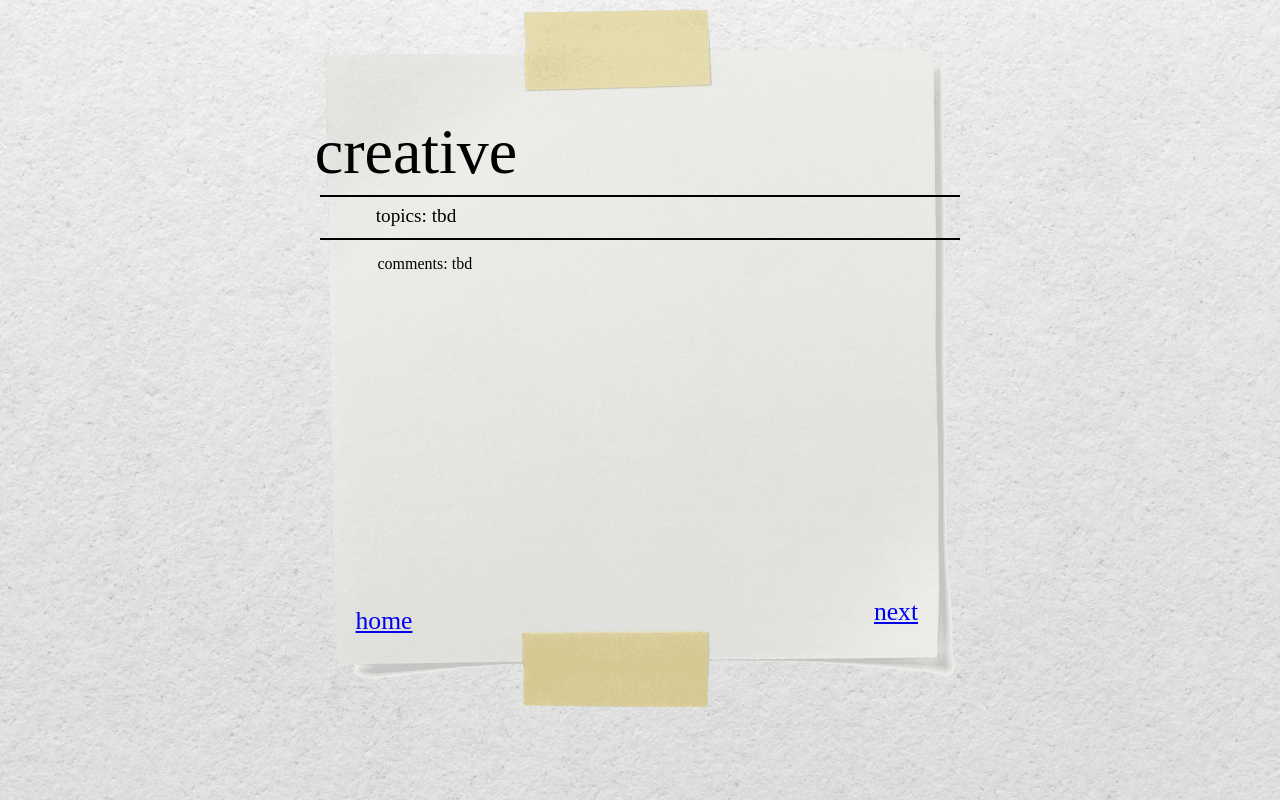
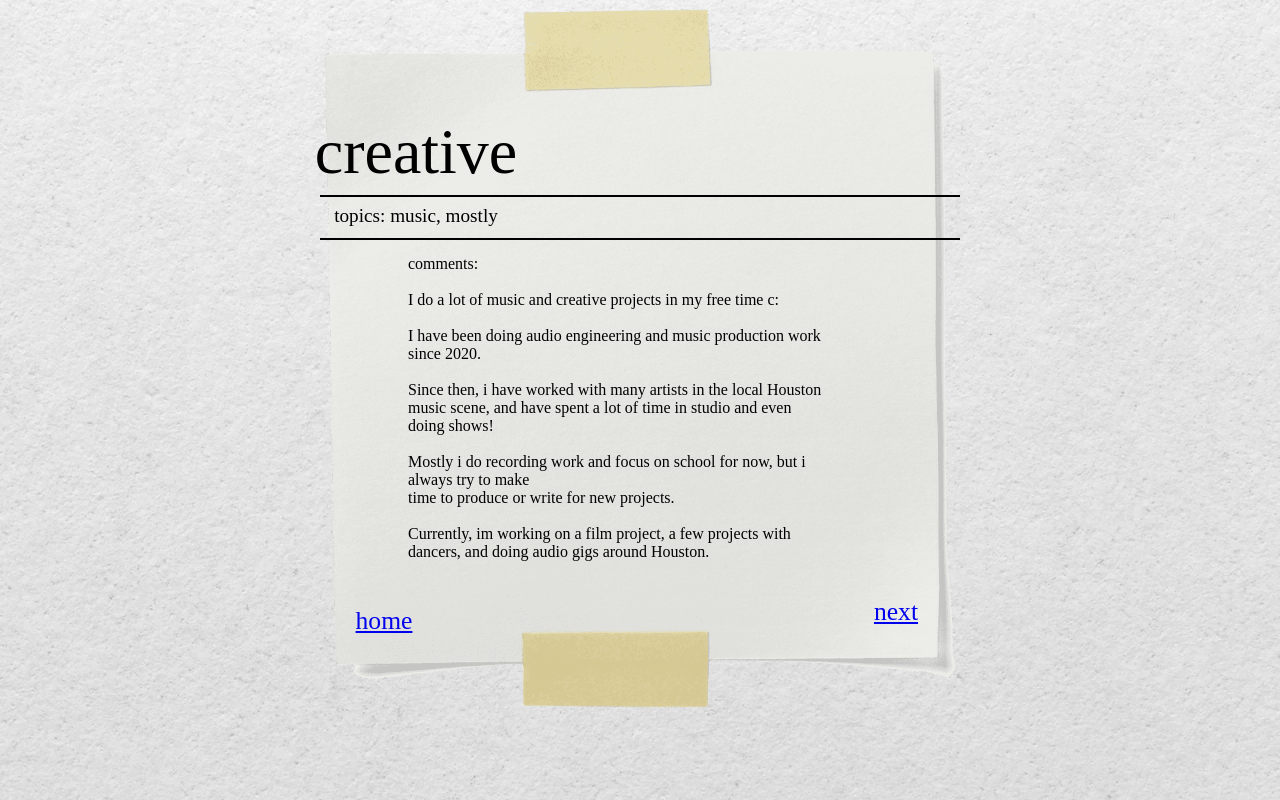
Before and after one commit to rohanlingala/CSCE_331_Lab, a plain HTML site: page creative.html in a window 1280 px wide. Drawn offline with Linux system fonts and the light colour scheme.

Commit message:
updated code

```diff
--- a/creative.html
+++ b/creative.html
@@ -2,7 +2,7 @@
 <html>
 
 <head>
-    <title> RL: CODE </title>
+    <title> RL: CREATIVE</title>
     <link rel="stylesheet" type="text/css" href="style.css">
     </link>
 
@@ -31,16 +31,27 @@
         </div>
 
         <div class = "creative_topics">
-            <p>  topics:  tbd</p>
+            <p>  topics:  music, mostly</p>
         </div>
 
         <div class = "line1">
             <span class="horizontalLine"> </span>
         </div>
 
-        <div class = "creative_comments">
-            <p> comments: tbd <br>
-            </p>
+        <div class = "creative_comments1">
+            comments:
+            <br> <br>
+            I do a lot of music and creative projects in my free time c:
+            <br>
+            <br> I have been doing audio engineering and music production work since 2020.
+            <br>
+            <br> Since then, i have worked with many artists in the local Houston music scene, and have spent a lot of time in studio and even doing shows!
+            <br>
+            <br> Mostly i do recording work and focus on school for now, but i always try to make
+            <br> time to produce or write for new projects.
+            <br>
+            <br> Currently, im working on a film project, a few projects with dancers, and doing audio gigs around Houston.
+
 
         </div>
 
--- a/style.css
+++ b/style.css
@@ -107,6 +107,14 @@ body {
   text-align: left;
   overflow: nowrap;
 }
+.creative_comments1
+{
+  padding-top: 1em;
+  font-size: 0.25em;
+  padding-left: 25em;
+  text-align: left;
+  overflow: nowrap;
+}
 .BORDER{
     border: solid 5px;
 }
```
Also changed, not shown: aboutme.html (+17 -3 lines), chatgpt.html (+1 -1 lines), code.html (+1 -1 lines), cv.html (+3 -3 lines), 1 other file.
